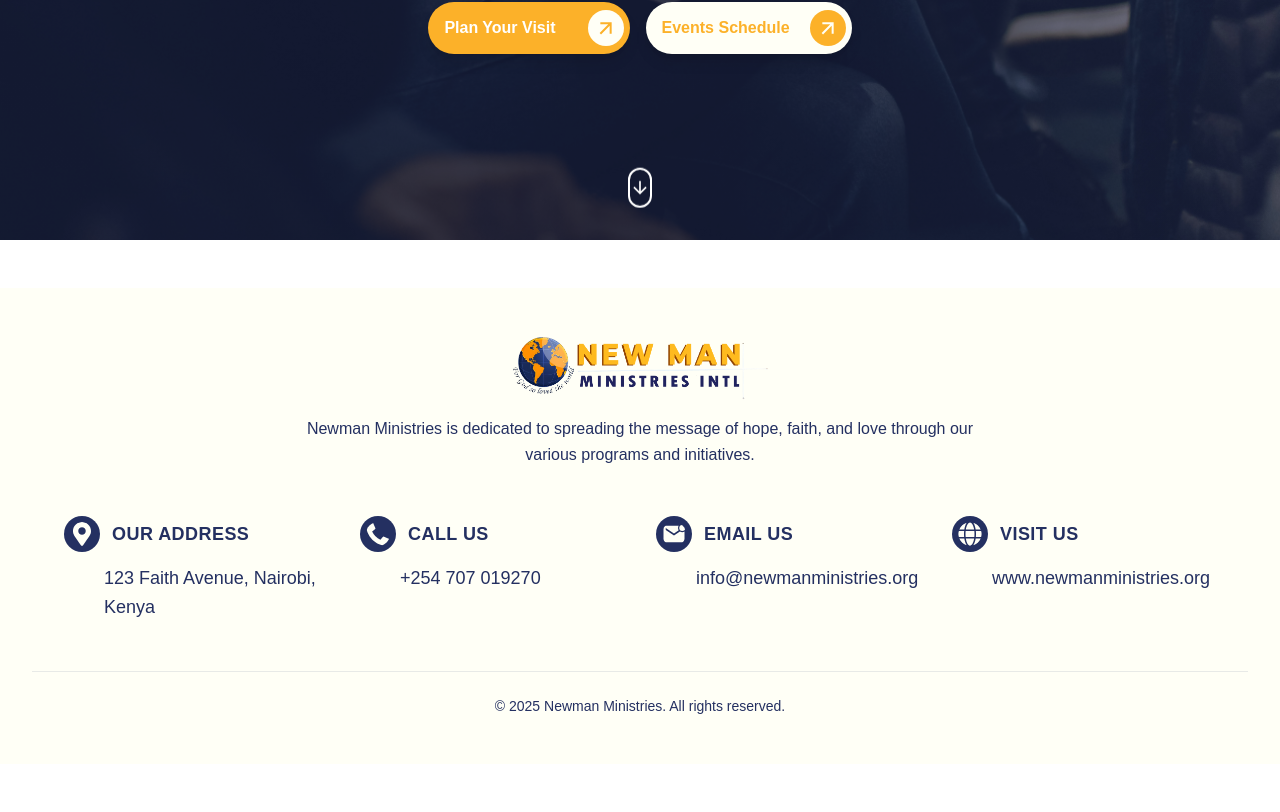
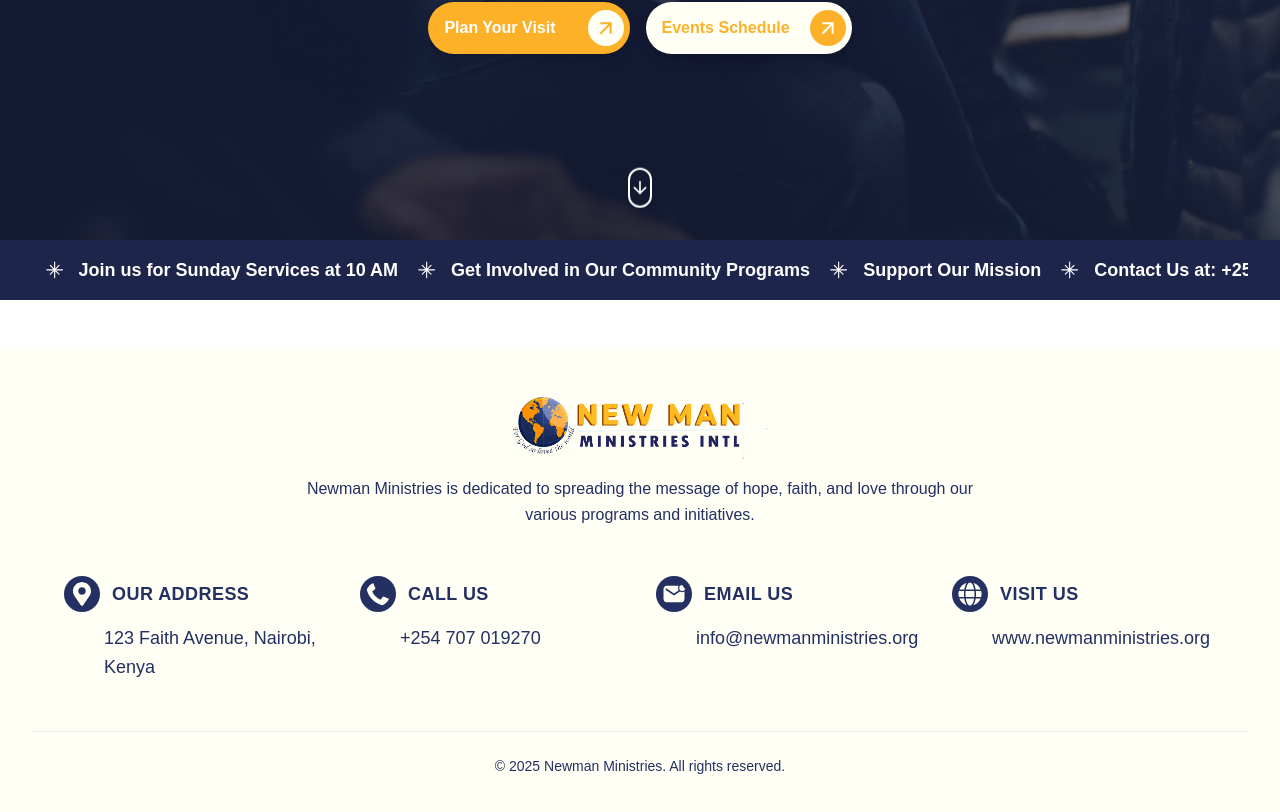
Before and after one commit to geofrey254/newman_ministries, a Next.js app: page / in a window 1280 px wide. Shown: the part 680-1492 px from the top of the page. Before the commit the page ends 1444 px from the top, so only its background shows below. Built offline with nearby package versions, Linux system fonts and the light colour scheme; a web font is replaced by a local one.

Commit message:
Added a Marquee Section

```diff
--- a/package.json
+++ b/package.json
@@ -36,6 +36,7 @@
     "postcss": "^8.5.6",
     "react": "19.1.0",
     "react-dom": "19.1.0",
+    "react-fast-marquee": "^1.6.5",
     "react-icons": "^5.5.0",
     "sharp": "0.34.2",
     "tailwind-merge": "^3.4.0",
--- a/src/app/(frontend)/page.tsx
+++ b/src/app/(frontend)/page.tsx
@@ -1,10 +1,12 @@
 import React from 'react'
 import Hero from '@/components/Homepage/Hero'
+import Jumbotron from '@/components/Homepage/Jumbotron'
 
 export default function page() {
   return (
     <>
       <Hero />
+      <Jumbotron />
     </>
   )
 }
--- /dev/null
+++ b/src/components/Homepage/Jumbotron.tsx
@@ -0,0 +1,30 @@
+import React from 'react'
+import Marquee from 'react-fast-marquee'
+import { GoNorthStar } from "react-icons/go";
+
+export default function Jumbotron() {
+  return (
+    // macquee section
+    <section>
+      <div className="bg-[#1e254b] text-white py-4 overflow-hidden">
+        <div className="whitespace-nowrap flex space-x-8 md:space-x-16 px-4 md:px-8">
+          <Marquee className='flex gap-4'>
+            <span className="text-sm md:text-lg font-semibold flex items-center">
+              Welcome to Newman Ministries &nbsp; &nbsp; <GoNorthStar /> &nbsp; &nbsp;
+            </span>
+            <span className="text-sm md:text-lg font-semibold flex items-center">
+              Join us for Sunday Services at 10 AM &nbsp; &nbsp; <GoNorthStar /> &nbsp; &nbsp;
+            </span>
+            <span className="text-sm md:text-lg font-semibold flex items-center">
+              Get Involved in Our Community Programs &nbsp; &nbsp; <GoNorthStar /> &nbsp; &nbsp;
+            </span>
+            <span className="text-sm md:text-lg font-semibold flex items-center">
+              Support Our Mission &nbsp; &nbsp; <GoNorthStar /> &nbsp; &nbsp;
+            </span>
+            <span className="text-sm md:text-lg font-semibold flex items-center">Contact Us at: +254 707 019270 &nbsp; &nbsp; <GoNorthStar /> &nbsp; &nbsp;</span>
+          </Marquee>
+        </div>
+      </div>
+    </section>
+  )
+}
```
Also changed, not shown: 1 other file (tests, documents, lock files or other folders).
